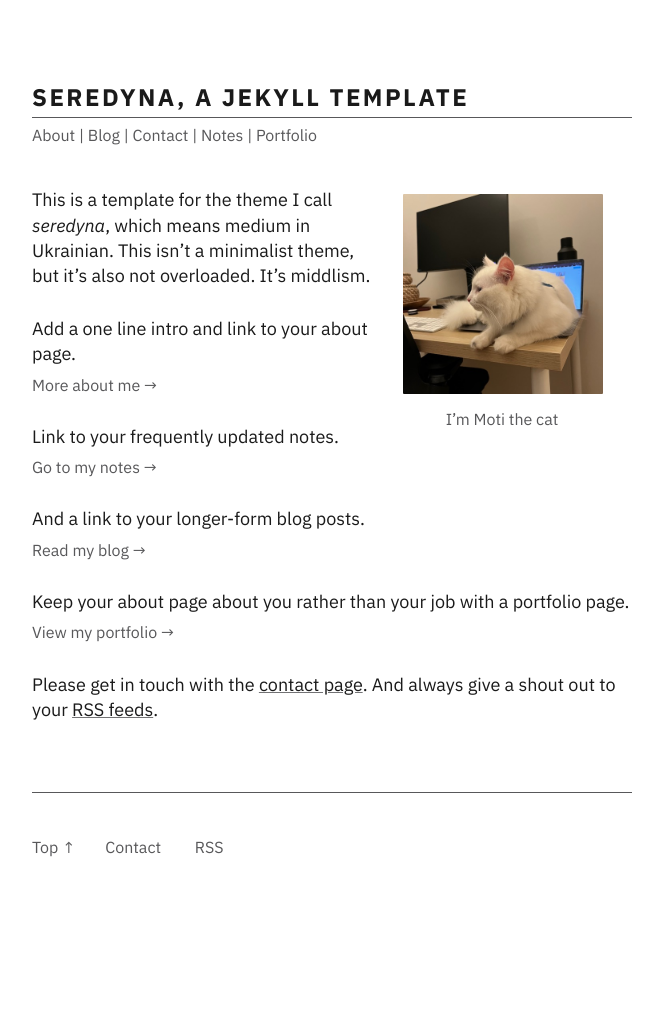
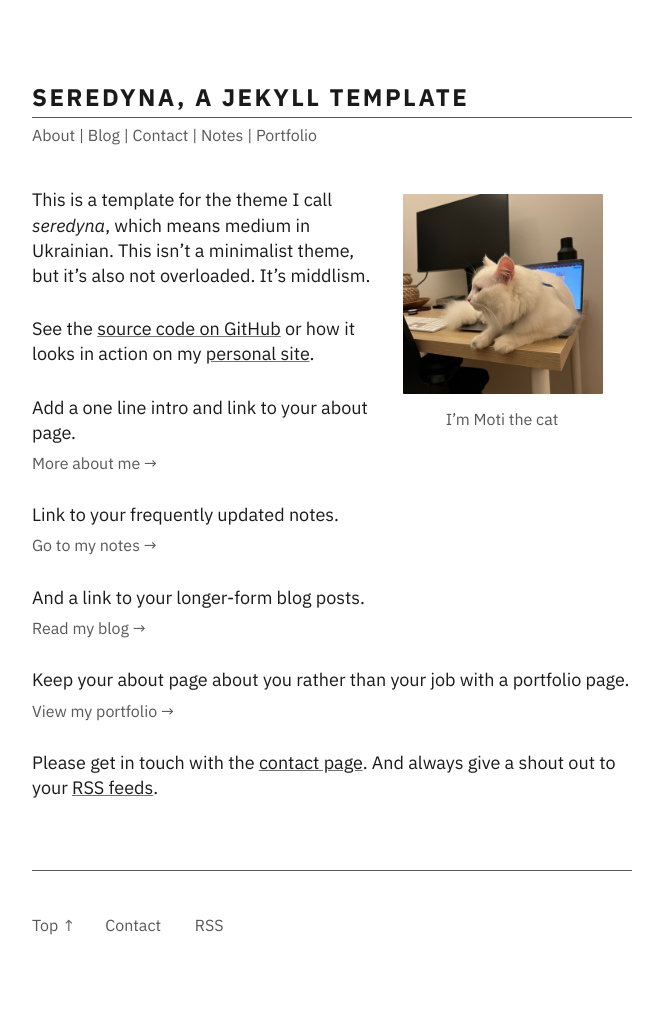
Before and after one commit to derekkedziora/Seredyna-jekyll-template, a Jekyll site: the page built from index.md, in a window 1280 px wide. Shown: the whole page, without its empty margins (308-971 px from the left). Built offline with Jekyll 4.4.1, drawn with Linux system fonts in a browser that asks for light colours; before the commit the page ends 941 px from its top, so only the background shows below that.

```diff
--- a/index.md
+++ b/index.md
@@ -7,6 +7,8 @@ index: true
 {% include about-picture-img.html %}
 
 This is a template for the theme I call *seredyna*, which means medium in Ukrainian. This isn’t a minimalist theme, but it’s also not overloaded. It’s middlism.
+
+See the [source code on GitHub](https://github.com/derekkedziora/Seredyna-jekyll-template) or how it looks in action on my [personal site](https://derekkedziora.com).
 
 Add a one line intro and link to your about page.
 <a href="/about" class="internal-link quarter-line-space">More about me&nbsp;→</a>
@@ -24,5 +26,4 @@ Please get in touch with the [contact page](/contact). And always give a shout o
 
 <!-- Add you Mastodon handle here if you want to verify it
 
-<p style="visibility: hidden;display: none;"><a rel="me" href="">Mastodon</a></p>
--->
+<p style="visibility: hidden;display: none;"><a rel="me" href="">Mastodon</a></p> -->
```
Also changed, not shown: README.md.
